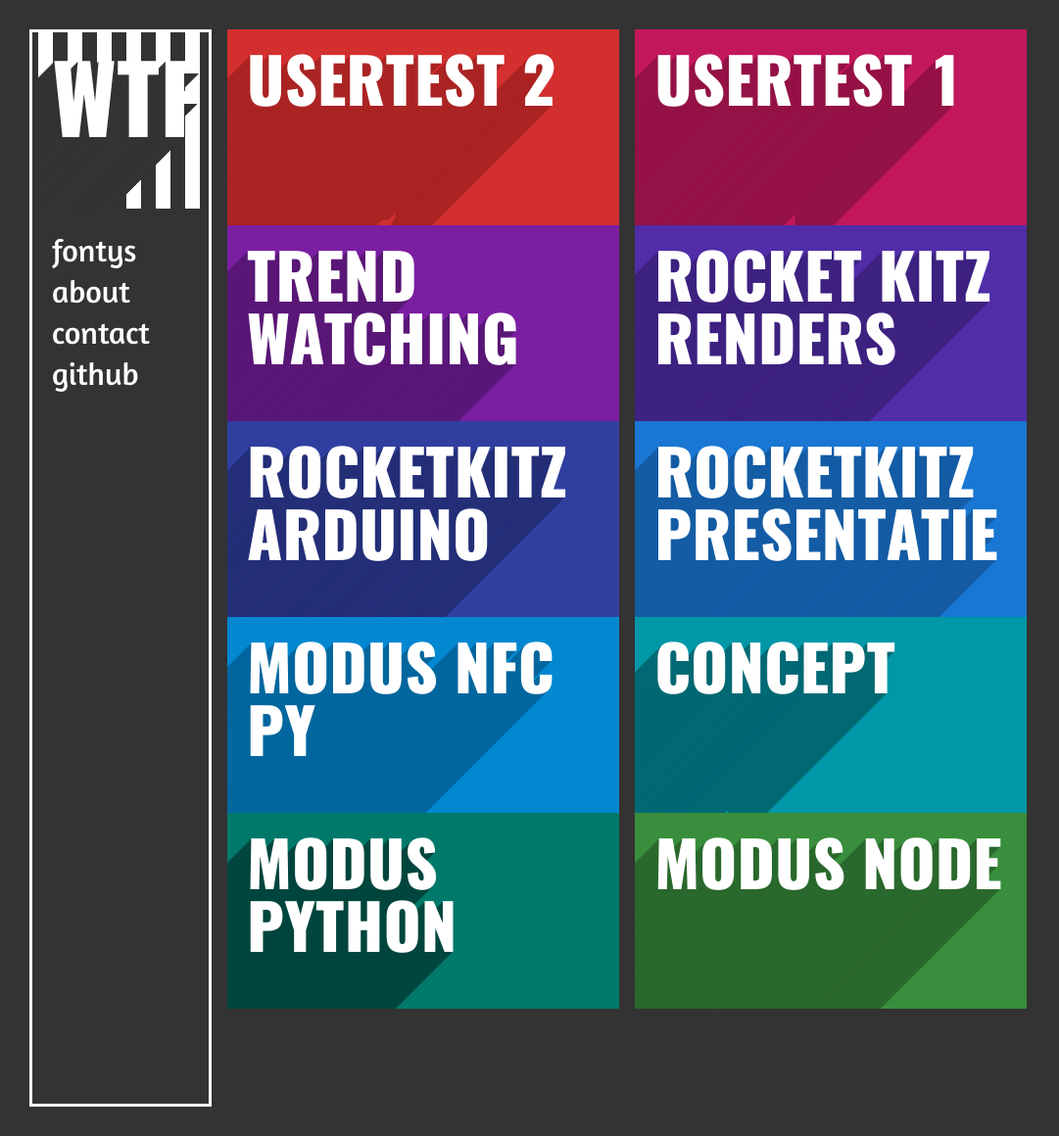
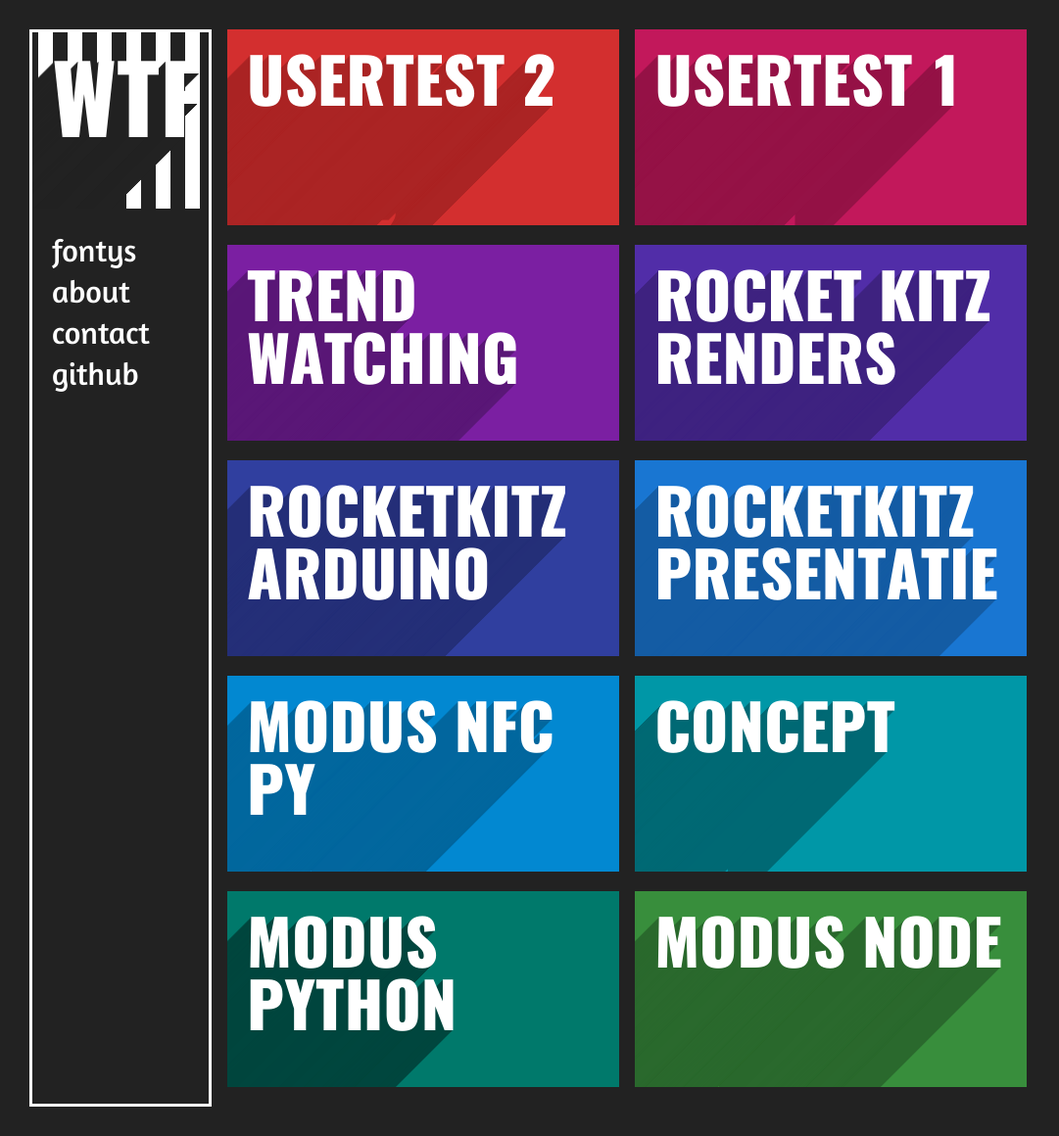
Before and after one commit to JasperStam/jasper-wtf, a Jekyll site: the page built from fontys/index.html, in a window 1280 px wide and 1160 px high. Shown: the whole window at 98% size, without its empty margins (0-1081 px from the left). Built offline with Jekyll 4.4.1, drawn with Linux system fonts in a browser that asks for light colours.

Commit message:
Continue styling

```diff
--- a/_sass/base/_colors.scss
+++ b/_sass/base/_colors.scss
@@ -1,5 +1,5 @@
 $color-light-gray: #CBCBCB;
-$color-gray: #333;
+$color-gray: #222;
 $color-black: #000;
 $color-white: #fff;
 
--- a/_sass/base/_helpers.scss
+++ b/_sass/base/_helpers.scss
@@ -44,7 +44,8 @@
 .margin-10              {margin: 10px;}
 
 .margin-top-30          {margin-top: 30px;}
-.margin-left-20          {margin-left: 20px;}
+.margin-bottom-20       {margin-bottom: 20px;}
+.margin-left-20         {margin-left: 20px;}
 
 /** Padding medium  -------------------------------- */
 .padding-top-10         {padding-top: 10px;}
--- a/_sass/sections/_sidebar.scss
+++ b/_sass/sections/_sidebar.scss
@@ -1,5 +1,5 @@
 .sidebar-container {
-    position: absolute;
+    position: fixed;
     left: 0;
     top: 0;
     height: 100%;
--- a/fontys/index.html
+++ b/fontys/index.html
@@ -9,7 +9,7 @@ layout: default
     <div class="tags width-full"></div>
  -->    <div class="post-container margin-top-30">
         {% for post in site.posts %}
-        <a href="{{ post.url }}" class="post bg-{% cycle
+        <a href="{{ post.url }}" class="margin-bottom-20 post bg-{% cycle
         'red', 'pink', 'purple', 'deep-purple', 'indigo', 'blue', 'light-blue', 'cyan', 'teal',
         'green', 'light-green', 'lime', 'yellow', 'amber', 'orange', 'deep-orange' %}">
             <h3 class="text-uppercase text-big color-white drop">{{ post.title }}</h3>
```
